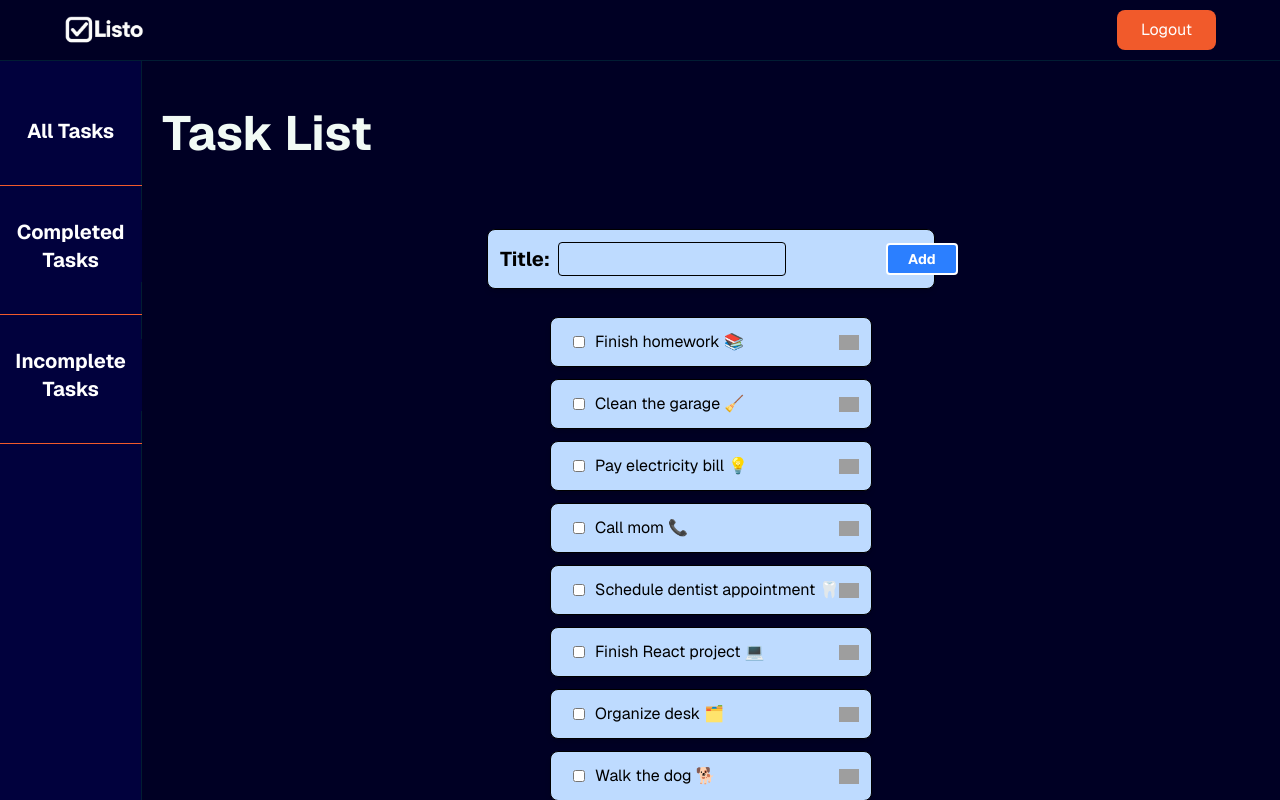
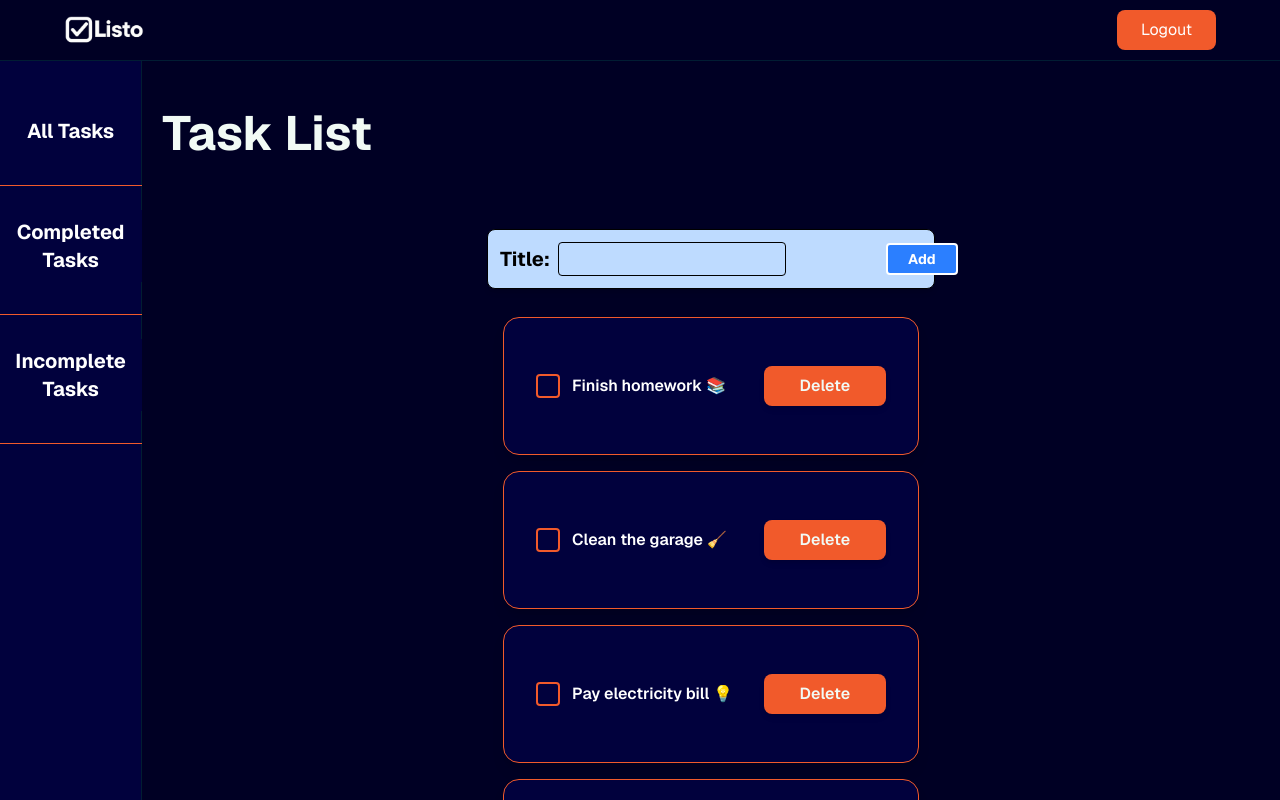
Before and after one commit to SoftDevCLF/to-do-app, a Next.js app: page /tasks-list in a window 1280 px wide. Shown: the top 800 px of the page. Built offline with nearby package versions, Linux system fonts and the light colour scheme; grey boxes are pictures that could not be loaded.

Commit message:
Adding delete button for cleaner UI and styling to match web app

```diff
--- a/app/components/TaskCard.js
+++ b/app/components/TaskCard.js
@@ -1,18 +1,23 @@
 "use client";
 
-import deleteIcon from "../assets/trash2.0.png";
-import Image from "next/image";
-
+// TaskCard component displays a single task item
 export default function TaskCard({ task }) {
   return (
-    <div className="flex items-center p-3 mb-3 border rounded-lg shadow-md bg-blue-200 text-black">
+    <div className="flex items-center justify-between w-full p-8 mb-4 border border-[#F15A2B] rounded-2xl bg-[#01013D] text-white shadow-lg hover:shadow-xl hover:scale-105 transition-all ">
+      <div className="flex items-center gap-4 py-6">
       <input
         type="checkbox"
         checked={task.completed || false} readOnly
-        className="w-8 h-3 cursor-pointer"
+        className="w-6 h-6 appearance-none cursor-pointer rounded border-2 border-[#F15A2B] bg-[#01013D] checked:bg-[#F15A2B] transition"
       />
-      <div className="flex-1">{task.title}</div>
-      <Image src={deleteIcon} alt="Delete Task" width={20} height={20} className="cursor-pointer" />
+      </div>
+
+      <div className="flex-1 text-base font-semibold leading-snug px-3">{task.title}</div>
+      <button type="button" className="px-9 py-2 rounded-lg font-semibold text-[#F1FAF5] bg-[#F15A2B] hover:bg-orange-600 transition-all shadow-md"
+        onClick={() => console.log(`Delete task with id: ${task.id}`)}
+      >
+        Delete
+      </button>
     </div>
   );
 }
```
